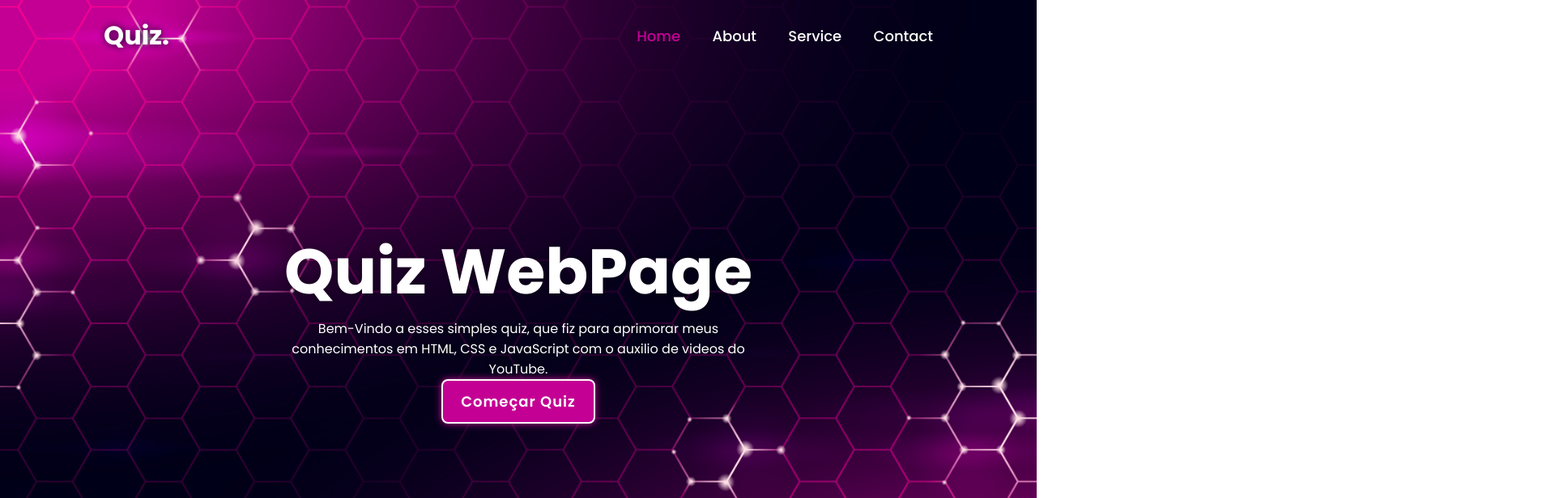
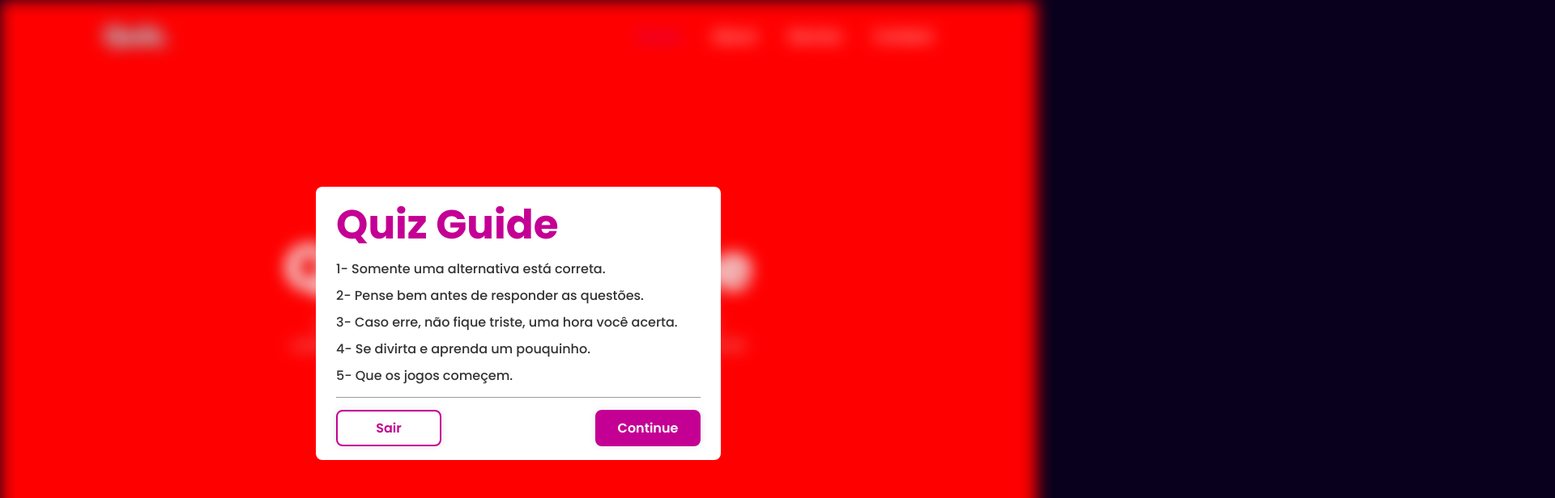
Before and after one commit to LucasSantosTaqua2/quizWebpage, a plain HTML site: page index.html in a window 1280 px wide. Both pictures are taken after a click on the button "Começar Quiz". Shown: the top 616 px of the page at 81% size, 1920 px wide, since content can reach past the window. Drawn offline with Linux system fonts and the light colour scheme.

Commit message:
29.06.23

```diff
--- a/index.html
+++ b/index.html
@@ -1,10 +1,10 @@
 <!DOCTYPE html>
 <html lang="pt-br">
   <head>
-    <meta charset="UTF-8">
-    <meta name="viewport" content="width=device-width, initial-scale=1.0">
+    <meta charset="UTF-8" />
+    <meta name="viewport" content="width=device-width, initial-scale=1.0" />
     <title>Quiz - WebPage</title>
-    <link rel="stylesheet" href="style/style.css">
+    <link rel="stylesheet" href="style/style.css" />
   </head>
   <body>
     <main class="main">
@@ -19,13 +19,23 @@
         </nav>
       </header>
 
+      <div class="container">
+        <section class="quiz-section">
+
+        </section>
+
         <section class="home">
           <div class="home-content">
             <h1>Quiz WebPage</h1>
-                <p>Bem-Vindo a esses simples quiz, que fiz para aprimorar meus conhecimentos em HTML, CSS e JavaScript com o auxilio de videos do YouTube.</p>
+            <p>
+              Bem-Vindo a esses simples quiz, que fiz para aprimorar meus
+              conhecimentos em HTML, CSS e JavaScript com o auxilio de videos do
+              YouTube.
+            </p>
             <button class="start-btn">Começar Quiz</button>
           </div>
         </section>
+      </div>
     </main>
 
     <div class="popup-info">
--- a/scripts/script.js
+++ b/scripts/script.js
@@ -0,0 +1,13 @@
+const startBtn = document.querySelector('.start-btn')
+const popupInfo = document.querySelector('.popup-info')
+const exitBtn = document.querySelector('.exit-btn')
+const main = document.querySelector('.main')
+
+startBtn.onclick = () => {
+    popupInfo.classList.add('active')
+    main.classList.add('active')
+}
+exitBtn.onclick = () => {
+    popupInfo.classList.remove('active')
+    main.classList.remove('active')
+}
--- a/style/style.css
+++ b/style/style.css
@@ -9,6 +9,8 @@
 
 body {
     color: #fff;
+    background: #09001d;
+    overflow: hidden;
 }
 
 .header {
@@ -49,10 +51,23 @@ body {
     background: url(../img/background.jpg) no-repeat;
     background-size: cover;
     background-position: center;
+    pointer-events: auto;
+    transition: .4s ease;
+}
+.main.active {
+    filter: blur(10px);
+    pointer-events: none;
+}
+
+.container {
+    display: flex;
+    height: 100vh;
+    width: 200%;
 }
 
 .home {
-    height: 100vh;
+    position: relative;
+    left: -50%;
     width: 100%;
     display: flex;
     justify-content: center;
@@ -81,6 +96,7 @@ body {
 .home-content .start-btn{
     width: 190px;
     height: 55px;
+    margin-top: 10px;
     background: #c40094;
     border: 2px solid #fff;
     outline: none;
@@ -96,3 +112,78 @@ body {
     background: #09001d;
     box-shadow: none;
 }
+
+.popup-info {
+    position: absolute;
+    top: 50%;
+    left: 50%;
+    transform: translate(-50%, -50%) scale(.9);
+    width: 500px;
+    background: #fff;
+    border-radius: 8px;
+    padding: 10px 25px;
+    opacity: 0;
+    pointer-events: none;
+    transition: .4s ease;
+}
+
+.popup-info.active{
+    opacity: 1;
+    transform: translate(-50%, -50%) scale(1);
+    pointer-events: auto;
+}
+
+.popup-info h2{
+    font-size: 50px;
+    color: #c40094;
+}
+
+.popup-info .info {
+    display: inline-block;
+    font-size: 16px;
+    color: #333;
+    font-weight: 500;
+    margin: 4px 0;
+}
+
+.popup-info .btn-group {
+    display: flex;
+    justify-content: space-between;
+    align-items: center;
+    border-top: 1px solid #999;
+    margin-top: 10px;
+    padding: 15px 0 7px;
+}
+
+.popup-info .btn-group .info-btn {
+    display: inline-flex;
+    justify-content: center;
+    align-items: center;
+    width: 130px;
+    height: 45px;
+    background: #c40094;
+    border: 2px solid #c40094;
+    outline: none;
+    border-radius: 8px;
+    text-decoration: none;
+    font-size: 16px;
+    color: #fff;
+    font-weight: 600;
+    box-shadow: 0 0 10px rgba(0, 0, 0, .1);
+    cursor: pointer;
+    transition: .5s;
+} .popup-info .btn-group .info-btn:nth-child(1){
+    background: transparent;
+    color: #c40094;
+} .popup-info .btn-group .info-btn:nth-child(1):hover{
+    background: #c40094;
+    color: #fff;
+} .popup-info .btn-group .info-btn:nth-child(2):hover{
+    background: #950170;
+    border-color: #950170;
+}
+
+.quiz-section{
+    width: 100%;
+    background: red;
+}
```
Lines whose indentation alone changed are shown as unchanged.
